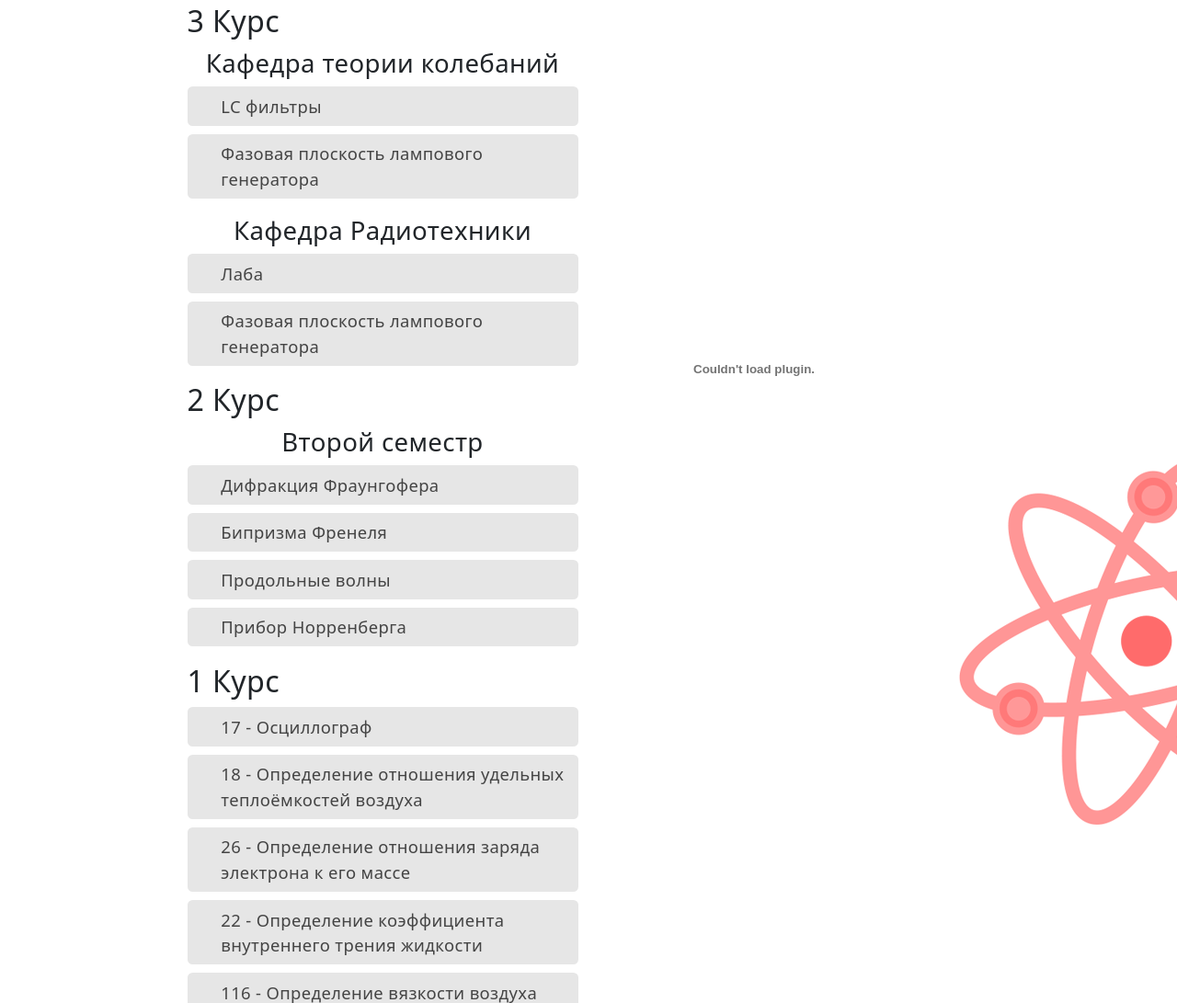
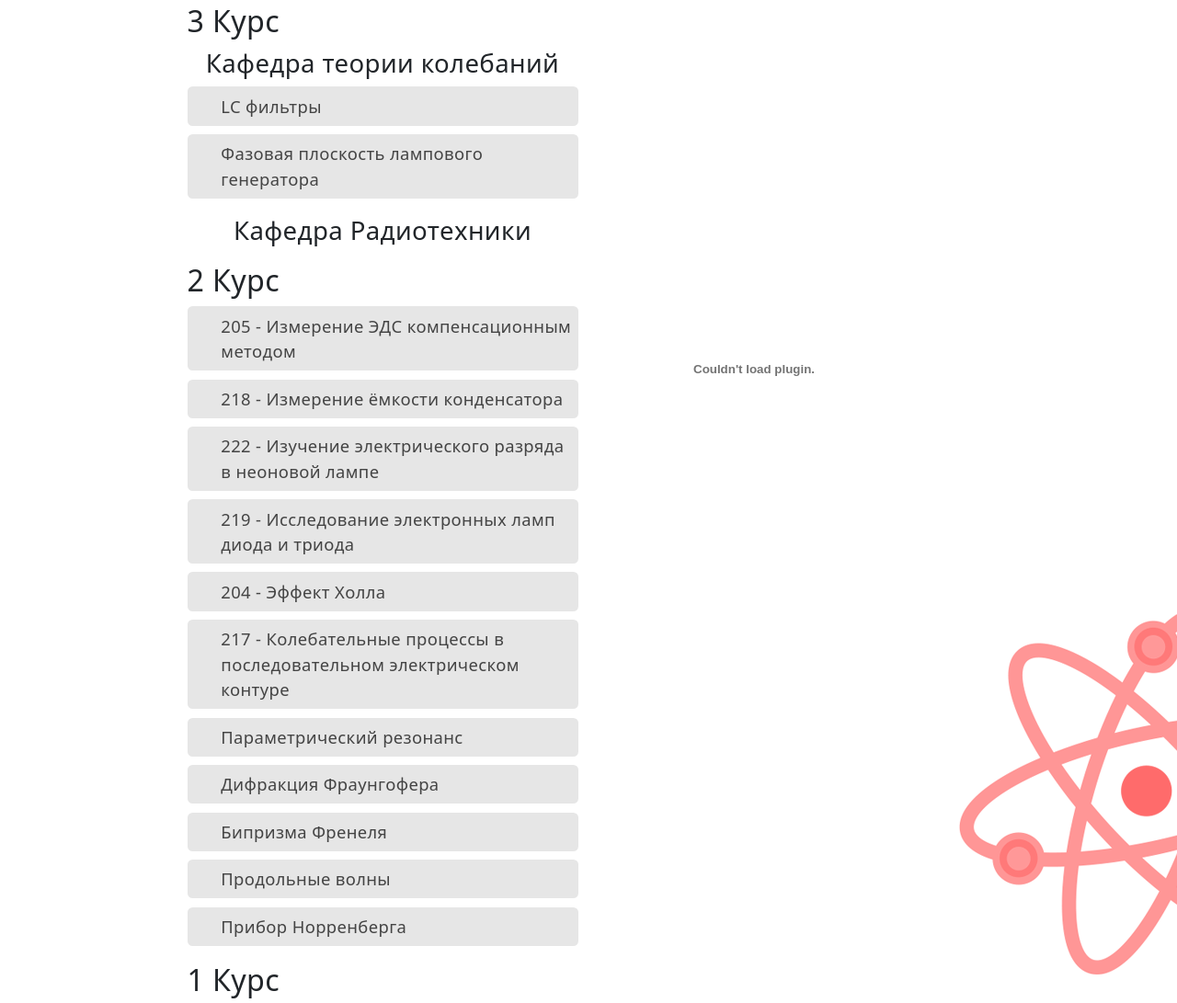
Before and after one commit to YurikBel/BelGor, a Django app: template mainpage/templates/labs.html in a window 1280 px wide. Shown: the part 70-1161 px from the top of the page at 92% size. Run offline with Django 3.2, Linux system fonts and the light colour scheme; the template is opened without the code that fills it, so the values that code supplies are empty; some libraries are stand-ins or nearby versions.

Commit message:
Лабы 2 курс

```diff
--- a/mainpage/templates/labs.html
+++ b/mainpage/templates/labs.html
@@ -16,15 +16,20 @@
         <div class="hop curs rt">
             <h4>Кафедра Радиотехники</h4>
             <ul class="rounded-list">
-                <li><a class="link" href="#" download="newfilename">Лаба</a></li>
-                <li><a class="link" href="/static/laboratories/lc_filters4.pdf" download="newfilename">Фазовая плоскость лампового генератора</a></li>
+
             </ul>
         </div>
     </div>
     <div class="hop curs curs2">
         <h3>2 Курс </h3>
-        <h4> Второй семестр</h4>
         <ul class="rounded-list">
+            <li><a class="link" data-href-file="/static/laboratories/1.pdf" href="#">205 - Измерение ЭДС компенсационным методом</a></li>
+            <li><a class="link" data-href-file="/static/laboratories/2.pdf" href="#">218 - Измерение ёмкости конденсатора</a></li>
+            <li><a class="link" data-href-file="/static/laboratories/3.pdf" href="#">222 - Изучение электрического разряда в неоновой лампе</a></li>
+            <li><a class="link" data-href-file="/static/laboratories/4.pdf" href="#">219 - Исследование электронных ламп диода и триода</a></li>
+            <li><a class="link" data-href-file="/static/laboratories/4.pdf" href="#">204 - Эффект Холла</a></li>
+            <li><a class="link" data-href-file="/static/laboratories/kontur.pdf" href="#">217 - Колебательные процессы в последовательном электрическом контуре</a></li>
+            <li><a class="link" data-href-file="/static/laboratories/parametrika.pdf" href="#">Параметрический резонанс</a></li>
             <li><a class="link" data-href-file="/static/laboratories/fraungofers_difraction.pdf" href="#">Дифракция Фраунгофера</a></li>
             <li><a class="link" data-href-file="/static/laboratories/frenel.pdf" href="#">Бипризма Френеля</a></li>
             <li><a class="link" data-href-file="/static/laboratories/longitudinal_waves.pdf" href="#" >Продольные волны</a></li>
```
Also changed, not shown: 7 other files.
